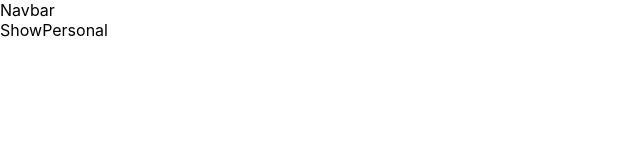
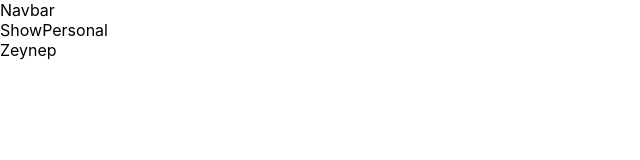
Before and after one commit to FbW47-2/ZeitErfassungApp, a React (Create React App) app in the folder zeiterfassung/: page /showpersonal in a window 1280 px wide. Shown: the top 160 px of the page, without its empty margins (0-640 px from the left). Built offline with nearby package versions, Linux system fonts and the light colour scheme.

Commit message:
zeynep paragraph  added in showpersonal

```diff
--- a/zeiterfassung/package.json
+++ b/zeiterfassung/package.json
@@ -8,6 +8,7 @@
     "@testing-library/user-event": "^12.8.3",
     "react": "^17.0.2",
     "react-dom": "^17.0.2",
+    "react-router-dom": "^5.2.0",
     "react-scripts": "4.0.3",
     "web-vitals": "^1.1.2"
   },
--- a/zeiterfassung/src/Pages/ShowPersonal.jsx
+++ b/zeiterfassung/src/Pages/ShowPersonal.jsx
@@ -4,6 +4,7 @@ function ShowPersonal() {
     return (
         <div>
             <p>ShowPersonal</p>
+            <p>Zeynep</p>
         </div>
     )
 }
```
Also changed, not shown: 1 other file (tests, documents, lock files or other folders).
